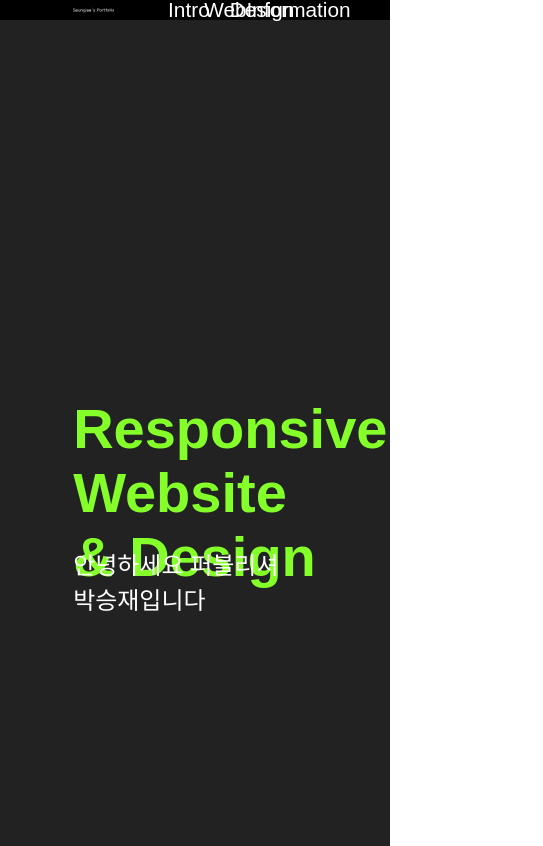
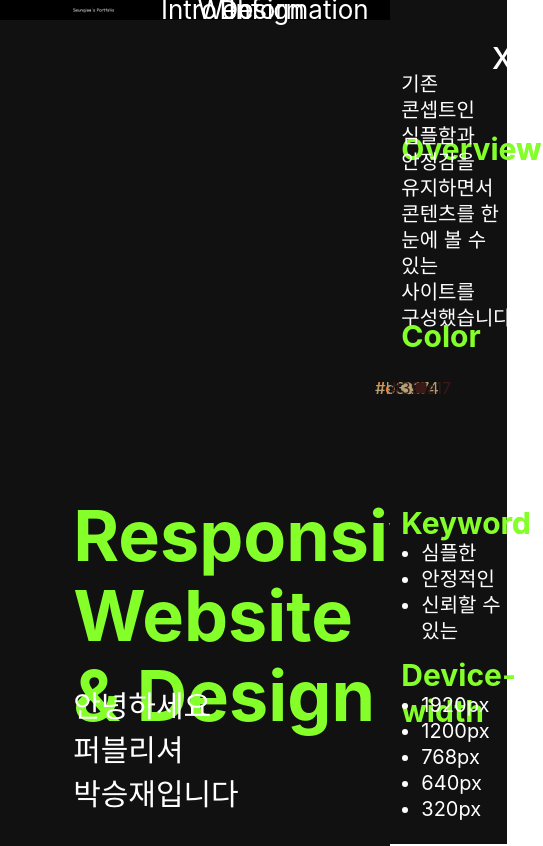
Before and after one commit to sjpark5445/sj-portfolio, a plain HTML site: page web_portfolio/webportfolio.html in a window 390 px wide. Shown: the top 846 px of the page, 543 px wide, since content can reach past the window. Drawn offline with nearby package versions, Linux system fonts and the light colour scheme; a web font is replaced by a local one.

Commit message:
s4 commit

```diff
--- a/web_portfolio/css/portfolio.css
+++ b/web_portfolio/css/portfolio.css
@@ -1,10 +1,6 @@
 /* 폰트 */
 
-/* @import url(//fonts.googleapis.com/earlyaccess/notosanskr.css);
-
-.notosanskr * {
- font-family: 'Noto Sans KR', sans-serif;
-} */
+@import url('https://cdn.jsdelivr.net/gh/orioncactus/pretendard/dist/web/static/pretendard.css');
 
 /* 공통 */
 
@@ -13,12 +9,10 @@
     box-sizing: border-box;
     color: #333;
     word-break: keep-all;
+    font-family: Pretendard, -apple-system, BlinkMacSystemFont, system-ui, Roboto, 'Helvetica Neue', 'Segoe UI', 'Apple SD Gothic Neo', 'Noto Sans KR', 'Malgun Gothic', sans-serif;
 }
 html {
-    font-size: 16px;
-}
-body {
-    font-family: 'Noto Sans KR', sans-serif;
+    font-size: 20px;
 }
 ul li {
     list-style: none;
@@ -73,12 +67,13 @@ p {
 }
 .txt p {
     font-size: 1rem;
+    line-height: 1.3rem;
     word-break: normal;
 }
 /* 표지 */
 header {
     width: 100%;
-    background-color: #222;
+    background-color: #111;
     position: relative;
     overflow: hidden;
 }
@@ -113,22 +108,24 @@ header {
 }
 .circle1 {
     width: 70vw; height: 70vw;
-    background-color: #84ff29;
+    background-color: #222;
     position: absolute;
     bottom: -20%; left: 100%;
     border-radius: 50%;
     transition: all .5s ease-out;
+    /* visibility: hidden; */
 }
 .circle2 {
     width: 30vw; height: 30vw;
-    background-color: #fff;
+    background-color: #333;
     position: absolute;
     bottom: -60%; left: 50%;
     border-radius: 50%;
     transition: all .5s ease-out;
+    /* visibility: hidden; */
 }
 .logo {
-    width: 10.41vw; height: 2.08vw;
+    width: 10.6vw; height: 2.08vw;
     display: flex;
     align-items: center;
 }
@@ -201,6 +198,14 @@ header nav li a:hover {
 }
 .web .txt a {
     width: 40%;
+    font-weight: 600;
+}
+.web .txt a span {
+    font-size: 1rem;
+    color: #888;
+}
+.web .txt a span:hover {
+    color: #444;
 }
 
 /* 디자인 */
@@ -249,7 +254,7 @@ header nav li a:hover {
 /* 연락처 */
 footer {
     width: 100%; height: 30em;
-    background-color: #222;
+    background-color: #111;
 }
 footer .layout_fix {
     display: flex;
@@ -370,3 +375,99 @@ footer .layout_fix nav a span {
 .gallery:hover > .style_guide {
     visibility: visible;
 }
+
+/* 웹 상세 */
+
+.web_txt {
+    width: 30%; height: 100vh;
+    position: fixed;
+    top: 0; right: -30%;
+    background-color: #111;
+    z-index: 20;
+    display: flex;
+    flex-direction: column;
+    justify-content: space-evenly;
+    align-items: center;
+    padding-top: 10vh;
+    transition: all .4s ease-in-out;
+}
+.web_txt > div {
+    width: 94%; height: 23%;
+    border-radius: 5px;
+    display: flex;
+    flex-direction: column;
+    justify-content: center;
+    align-items: center;
+    padding-left: 2vw;
+}
+.web_txt h4 {
+    color: #84ff29;
+    width: 100%; height: 20%;
+    font-size: 1.5rem;
+}
+.web_txt p {
+    color: #fff;
+    width: 100%; height: 40%;
+    font-size: 1rem;
+    line-height: 1.3em;
+    display: flex;
+    align-items: center;
+}
+.web_txt > div div {
+    width: 100%; height: 40%;
+    display: flex;
+    align-items: center;
+}
+.web_txt .colorbox a {
+    border-radius: 50%;
+    font-size: 0.8rem;
+    display: flex;
+    align-items: center;
+    justify-content: center;
+}
+.webbox1 .colorbox a:first-child {
+    width: 3vw; height: 3vw;
+    background-color: #ed7126;
+    color: #ed7126;
+}
+.webbox1 .colorbox a:last-child {
+    width: 3vw; height: 3vw;
+    background-color: #e12d22;
+    color: #e12d22;
+    margin-left: 0.5vw;
+}
+.webbox2 .colorbox a:first-child {
+    width: 3vw; height: 3vw;
+    background-color: #b3a174;
+    color: #b3a174;
+}
+.webbox2 .colorbox a:last-child {
+    width: 3vw; height: 3vw;
+    background-color: #391a17;
+    color: #391a17;
+    margin-left: 0.5vw;
+}
+.web_txt .colorbox a:hover {
+    color: #fff;
+}
+.web_txt ul {
+    width: 100%; height: 100%;
+}
+.web_txt ul li {
+    color: #fff;
+    font-size: 1rem;
+    line-height: 1.3em;
+    list-style: disc;
+    margin-left: 1rem;
+}
+.web_txt > a {
+    position: absolute;
+    top: 7.7vw; right: 0;
+    color: #fff;
+    font-size: 2rem;
+    width: 4vw; height: 4vw;
+}
+.webact {
+    right: 0;
+    transition: all .4s ease-in-out;
+}
--- a/web_portfolio/js/portfolio.js
+++ b/web_portfolio/js/portfolio.js
@@ -61,4 +61,19 @@ $(function(){
     setTimeout(function(){
         $('.title h4').css({opacity:1, top:'55%'});
     }, 500);
+
+    // 웹페이지 상세
+
+    $('.web .txt:first span').click(function(){
+        $('.web_txt:first').toggleClass('webact');
+    });
+    $('.web .txt:last span').click(function(){
+        $('.web_txt:last').toggleClass('webact');
+    });
+    $('.web_txt:first > a').click(function(){
+        $('.web_txt:first').removeClass('webact');
+    });
+    $('.web_txt:last > a').click(function(){
+        $('.web_txt:last').removeClass('webact');
+    });
 });
--- a/web_portfolio/webportfolio.html
+++ b/web_portfolio/webportfolio.html
@@ -5,9 +5,9 @@
     <meta http-equiv="X-UA-Compatible" content="IE=edge">
     <meta name="viewport" content="width=device-width, initial-scale=1.0">
     <title>박승재의 포트폴리오</title>
+    <link rel="stylesheet" href="css/portfolio.css">
     <script src="https://code.jquery.com/jquery-2.2.4.js" integrity="sha256-iT6Q9iMJYuQiMWNd9lDyBUStIq/8PuOW33aOqmvFpqI=" crossorigin="anonymous"></script>
     <script src="js/portfolio.js"></script>
-    <link rel="stylesheet" href="css/portfolio.css">
 </head>
 <body>
     <div class="container">
@@ -52,17 +52,16 @@
                     </div>
                 </article>
                 <div class="txt">
-                    <a href="../Dalkomn_coffee_redesign/dalkomm.html" target="_blank">Dal.komm Coffee</a>
+                    <a href="javascript:void(0)">Dal.komm Coffee<br><span>더 보기</span></a>
                     <p>단순한 카페 비즈니스를 벗어나, 라이프 스타일을 담은 플랫폼으로 도약하게 된
-                    달콤커피의새로운 도전을 나타내기 위해, 음료 뿐만이 아닌 달콤의 철학과 젊은
+                    달콤커피의 새로운 도전을 나타내기 위해, 음료 뿐만이 아닌 달콤의 철학과 젊은
                     세대를 사로잡기 위한 플레이그라운드 등 다채로운 콘텐츠를 사이트에 함께
                     담아내었습니다. 메뉴구조를 개선하였고 사람들의 시선을 사로잡을 재미있는
                     애니메이션 효과를 사용하였습니다.
                     </p>
-
                 </div>
                 <div class="txt">
-                    <a href="../onyang/onyang.html" target="_blank">온양민속박물관</a>
+                    <a href="javascript:void(0)">온양민속박물관<br><span>더 보기</span></a>
                     <p>온양민속박물관은 총 한국인의 생활문화관련 전시를 체험할 수 있는 복합
                     문화공간입니다. 전통적인 내용을 현대적으로 풀어내어 젊은 층까지 우리 문화에
                     관심을 확대하는 것이 목표입니다.복합문화공간에서 전시를 주력으로 미니멀하게
@@ -79,10 +78,10 @@
                 <article class="gallery"><a href="images/dawn2.jpg" target="_blank"></a></article>
                 <article class="gallery"><a href="images/EDIYA.jpg" target="_blank"></a></article>
                 <article class="gallery"><a href="images/tissue.jpg" target="_blank"></a></article>
-                <div class="txt"><a href="javascript:void(0)">온양민속박물관<br><span>설명 보기</span></a></div>
-                <div class="txt"><a href="javascript:void(0)">새벽별 심리상담센터<br><span>설명 보기</span></a></div>
-                <div class="txt"><a href="javascript:void(0)">EDIYA COFFEE<br><span>설명 보기</span></a></div>
-                <div class="txt"><a href="javascript:void(0)">프렌즈 펭귄 아기 물티슈<br><span>설명 보기</span></a></div>
+                <div class="txt"><a href="javascript:void(0)">온양민속박물관<br><span>더 보기</span></a></div>
+                <div class="txt"><a href="javascript:void(0)">새벽별 심리상담센터<br><span>더 보기</span></a></div>
+                <div class="txt"><a href="javascript:void(0)">EDIYA COFFEE<br><span>더 보기</span></a></div>
+                <div class="txt"><a href="javascript:void(0)">프렌즈 펭귄 아기 물티슈<br><span>더 보기</span></a></div>
             </div>
         </section>
         <!-- 연락처 -->
@@ -117,6 +116,80 @@
                 제작했습니다. 상세페이지의 내용은 소비자 입장에서 호감을
                 느낄 수 있는 제품의 특장점들을 요약하여 만들었습니다.</p>
         </div>
+
+        <!-- 웹 상세 -->
+
+        <div class="web_txt webbox1">
+            <div>
+                <h4>Overview</h4>
+                <p>달콤커피는 2021년 비즈니스 플랫폼에 도전하며 BI리뉴얼을 진행했습니다.
+                    새로워진 BI에 맞춰 사이트를 디자인했습니다.</p>
+            </div>
+            <div>
+                <h4>Color</h4>
+                <div class="colorbox">
+                    <a href="javascript:void(0)">#ed7126</a>
+                    <a href="javascript:void(0)">#e12d22</a>
+                </div>
+            </div>
+            <div>
+                <h4>Keyword</h4>
+                <div>
+                    <ul>
+                        <li>귀여운</li>
+                        <li>역동적인</li>
+                        <li>재미있는</li>
+                    </ul>
+                </div>
+            </div>
+            <div>
+                <h4>Device-width</h4>
+                <ul>
+                    <li>1920px</li>
+                    <li>1200px</li>
+                    <li>768px</li>
+                    <li>640px</li>
+                    <li>320px</li>
+                </ul>
+            </div>
+            <a href="javascript:void(0)">x</a>
+        </div>
+
+        <div class="web_txt webbox2">
+            <div>
+                <h4>Overview</h4>
+                <p>기존 콘셉트인 심플함과 안정감을 유지하면서
+                    콘텐츠를 한 눈에 볼 수 있는 사이트를 구성했습니다</p>
+            </div>
+            <div>
+                <h4>Color</h4>
+                <div class="colorbox">
+                    <a href="javascript:void(0)">#b3a174</a>
+                    <a href="javascript:void(0)">#391a17</a>
+                </div>
+            </div>
+            <div>
+                <h4>Keyword</h4>
+                <div>
+                    <ul>
+                        <li>심플한</li>
+                        <li>안정적인</li>
+                        <li>신뢰할 수 있는</li>
+                    </ul>
+                </div>
+            </div>
+            <div>
+                <h4>Device-width</h4>
+                <ul>
+                    <li>1920px</li>
+                    <li>1200px</li>
+                    <li>768px</li>
+                    <li>640px</li>
+                    <li>320px</li>
+                </ul>
+            </div>
+            <a href="javascript:void(0)">x</a>
+        </div>
     </div>
 </body>
 </html>
```
